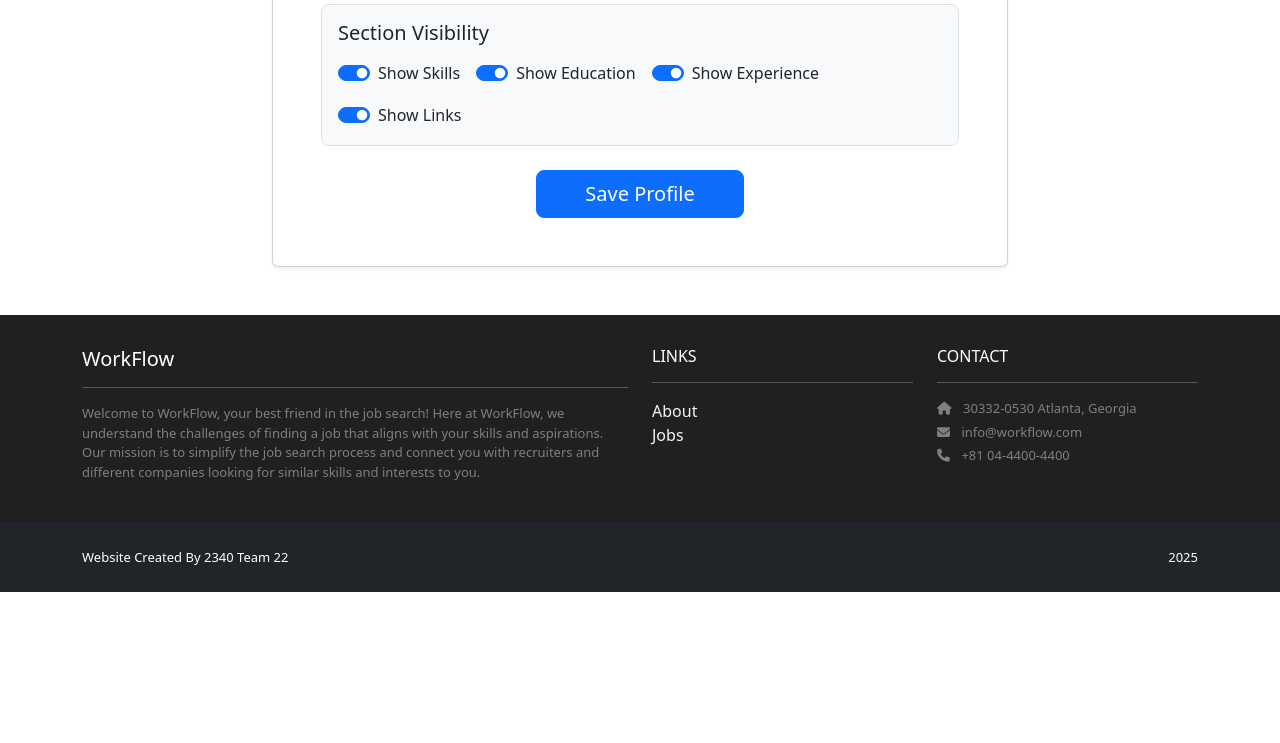
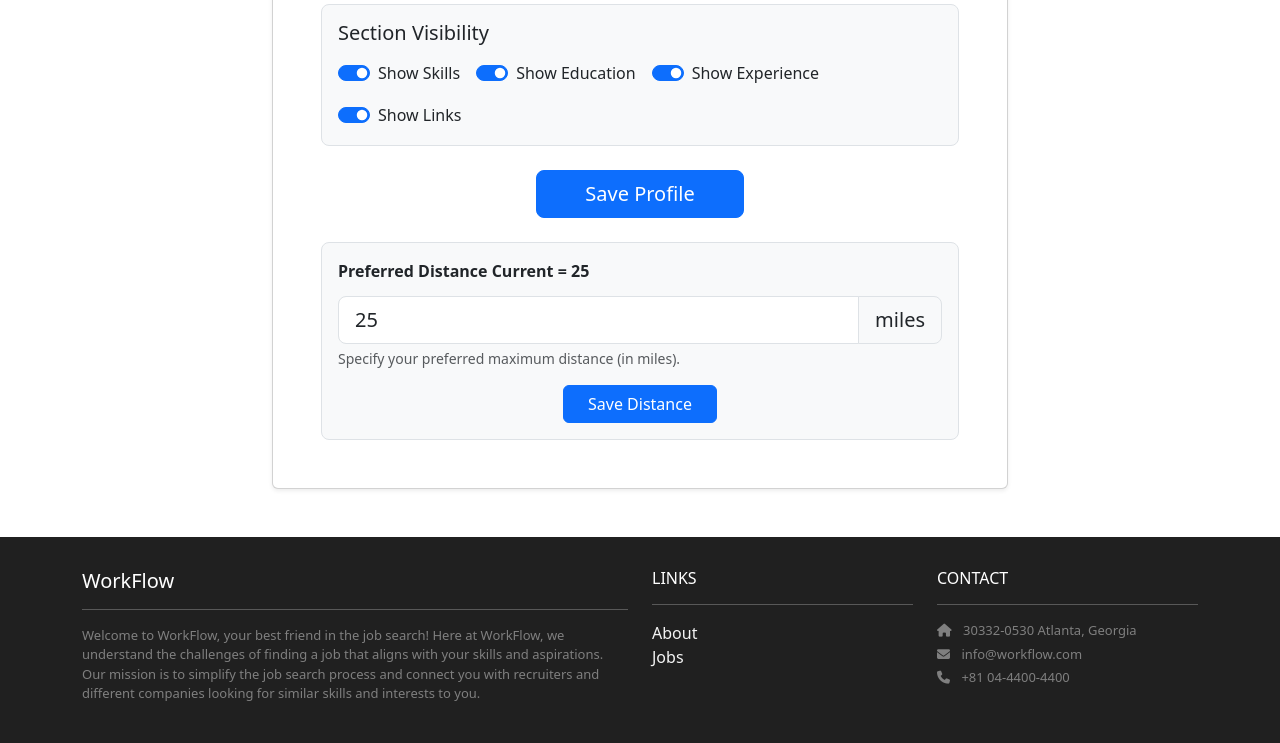
Before and after one commit to TepuSG/2340-Project-G22, a Django app: page /profiles/me/edit/ in a window 1280 px wide. Shown: the part 992-1735 px from the top of the page. Before the commit the page ends 1584 px from the top, so only its background shows below. Run offline with Django 5.2, Linux system fonts and the light colour scheme; a user stored in the database is signed in; data comes from the database, SQL or seed files in the repository; both versions use the stored data as it was after the commit; some libraries are stand-ins or nearby versions.

Commit message:
fixed the update distance problem

```diff
--- a/profiles/templates/profiles/profile_form.html
+++ b/profiles/templates/profiles/profile_form.html
@@ -137,9 +137,39 @@
                     <div class="form-check form-switch">{{ form.show_links }} <label for="{{ form.show_links.id_for_label }}" class="form-check-label">Show Links</label></div>
                 </div>
             </div>
-
             <div class="text-center mt-4">
               <button type="submit" class="btn btn-primary btn-lg px-5">Save Profile</button>
+            </div>
+          </form>
+
+          <form method="post" action="{% url 'jobmap.update_distance' %}">
+            {% csrf_token %}
+            <div class="mt-4 p-3 bg-light rounded-3 border">
+              <div class="mb-3">
+                <label for="preferred_distance" class="form-label fw-semibold">
+                  Preferred Distance Current = {{miles}}
+                </label>
+                <div class="input-group input-group-lg">
+                  <input
+                    type="number"
+                    name="preferred_distance"
+                    id="preferred_distance"
+                    class="form-control"
+                    placeholder="Enter distance"
+                    min="0"
+                    step="0.1"
+                    required
+                    value={{miles}}
+                  >
+                  <span class="input-group-text">miles</span>
+                </div>
+                <div class="form-text">
+                  Specify your preferred maximum distance (in miles).
+                </div>
+              </div>
+              <div class="text-center mt-3">
+                <button type="submit" class="btn btn-primary px-4">Save Distance</button>
+              </div>
             </div>
           </form>
         </div>
--- a/profiles/urls.py
+++ b/profiles/urls.py
@@ -1,9 +1,9 @@
 from django.urls import path
 from . import views
 
-app_name = 'profiles'
+app_name = "profiles"
 
 urlpatterns = [
-    path('me/edit/', views.profile_edit, name='edit'),
-    path('u/<str:username>/', views.profile_detail, name='detail'),
+    path("me/edit/", views.profile_edit, name="edit"),
+    path("u/<str:username>/", views.profile_detail, name="detail"),
 ]
--- a/profiles/views.py
+++ b/profiles/views.py
@@ -3,35 +3,58 @@ from django.contrib.auth.decorators import login_required
 from django.contrib.auth import get_user_model
 from .models import Profile
 from .forms import ProfileForm, EducationFormSet, ExperienceFormSet, LinkFormSet
+from jobmap.models import CityPreference
 
 User = get_user_model()
 
 
 def profile_detail(request, username):
     user = get_object_or_404(User, username=username)
-    profile = getattr(user, 'profile', None)
+    profile = getattr(user, "profile", None)
     if not profile or (not profile.is_public and request.user != user):
-        return render(request, 'profiles/profile_private.html', {'user': user})
-    return render(request, 'profiles/profile_detail.html', {'profile': profile})
+        return render(request, "profiles/profile_private.html", {"user": user})
+    return render(request, "profiles/profile_detail.html", {"profile": profile})
 
 
 @login_required
 def profile_edit(request):
     profile, created = Profile.objects.get_or_create(user=request.user)
-    if request.method == 'POST':
+    if request.method == "POST":
         form = ProfileForm(request.POST, instance=profile)
         edu_fs = EducationFormSet(request.POST, instance=profile)
         exp_fs = ExperienceFormSet(request.POST, instance=profile)
         link_fs = LinkFormSet(request.POST, instance=profile)
-        if form.is_valid() and edu_fs.is_valid() and exp_fs.is_valid() and link_fs.is_valid():
+        if (
+            form.is_valid()
+            and edu_fs.is_valid()
+            and exp_fs.is_valid()
+            and link_fs.is_valid()
+        ):
             form.save()
             edu_fs.save()
             exp_fs.save()
             link_fs.save()
-            return redirect('profiles:detail', username=request.user.username)
+            return redirect("profiles:detail", username=request.user.username)
     else:
         form = ProfileForm(instance=profile)
         edu_fs = EducationFormSet(instance=profile)
         exp_fs = ExperienceFormSet(instance=profile)
         link_fs = LinkFormSet(instance=profile)
-    return render(request, 'profiles/profile_form.html', {'form': form, 'edu_fs': edu_fs, 'exp_fs': exp_fs, 'link_fs': link_fs})
+        try:
+            city_preference = CityPreference.objects.get(user=request.user)
+        except CityPreference.DoesNotExist:
+            # Create default preference
+            city_preference = CityPreference.objects.create(
+                user=request.user, selected_city="N/A", radius_miles=25
+            )
+    return render(
+        request,
+        "profiles/profile_form.html",
+        {
+            "form": form,
+            "edu_fs": edu_fs,
+            "exp_fs": exp_fs,
+            "link_fs": link_fs,
+            "miles": city_preference.radius_miles,
+        },
+    )
```
Also changed, not shown: jobmap/templates/jobmap/index.html (+7 -3 lines), jobmap/views.py (+25 -22 lines), db.sqlite3.
